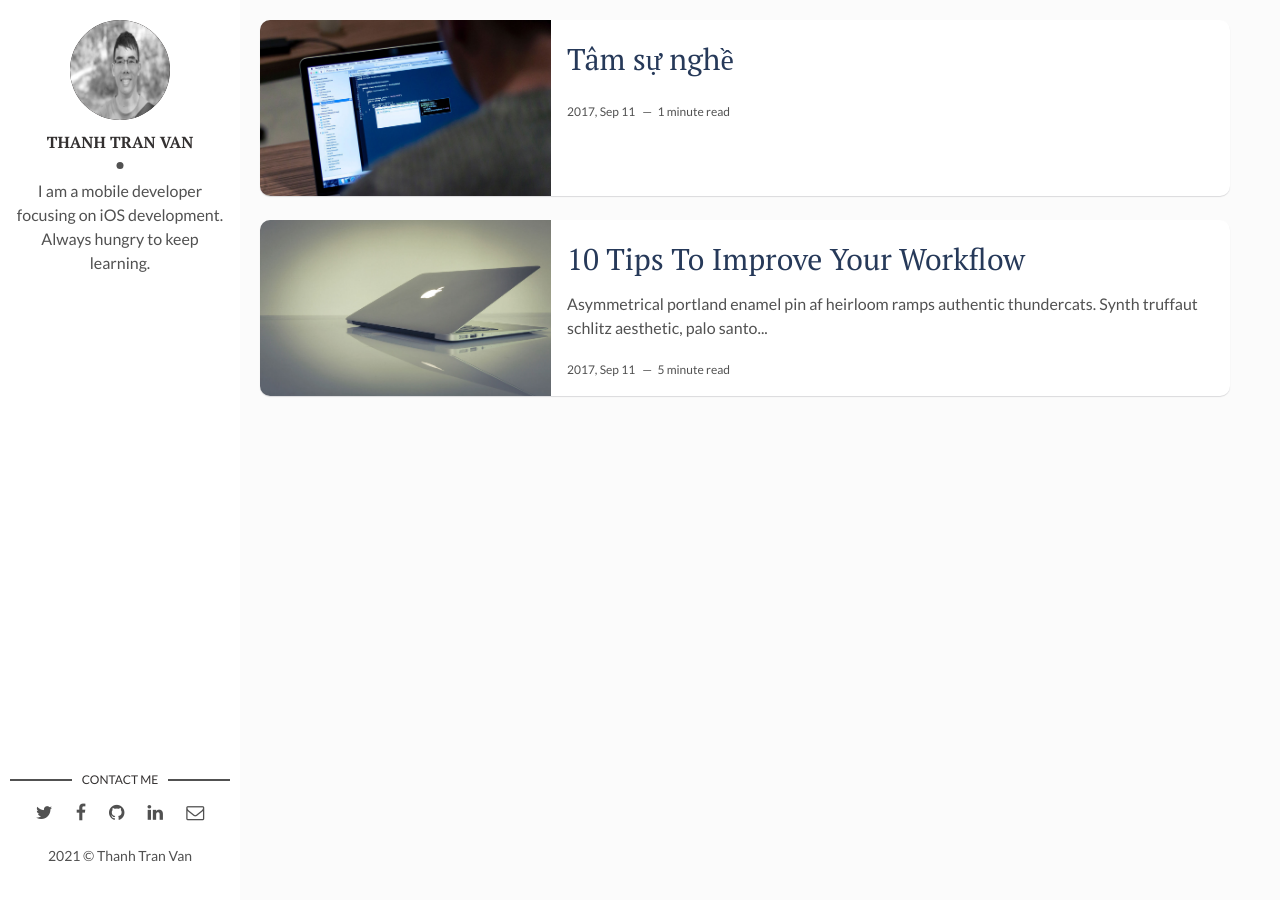
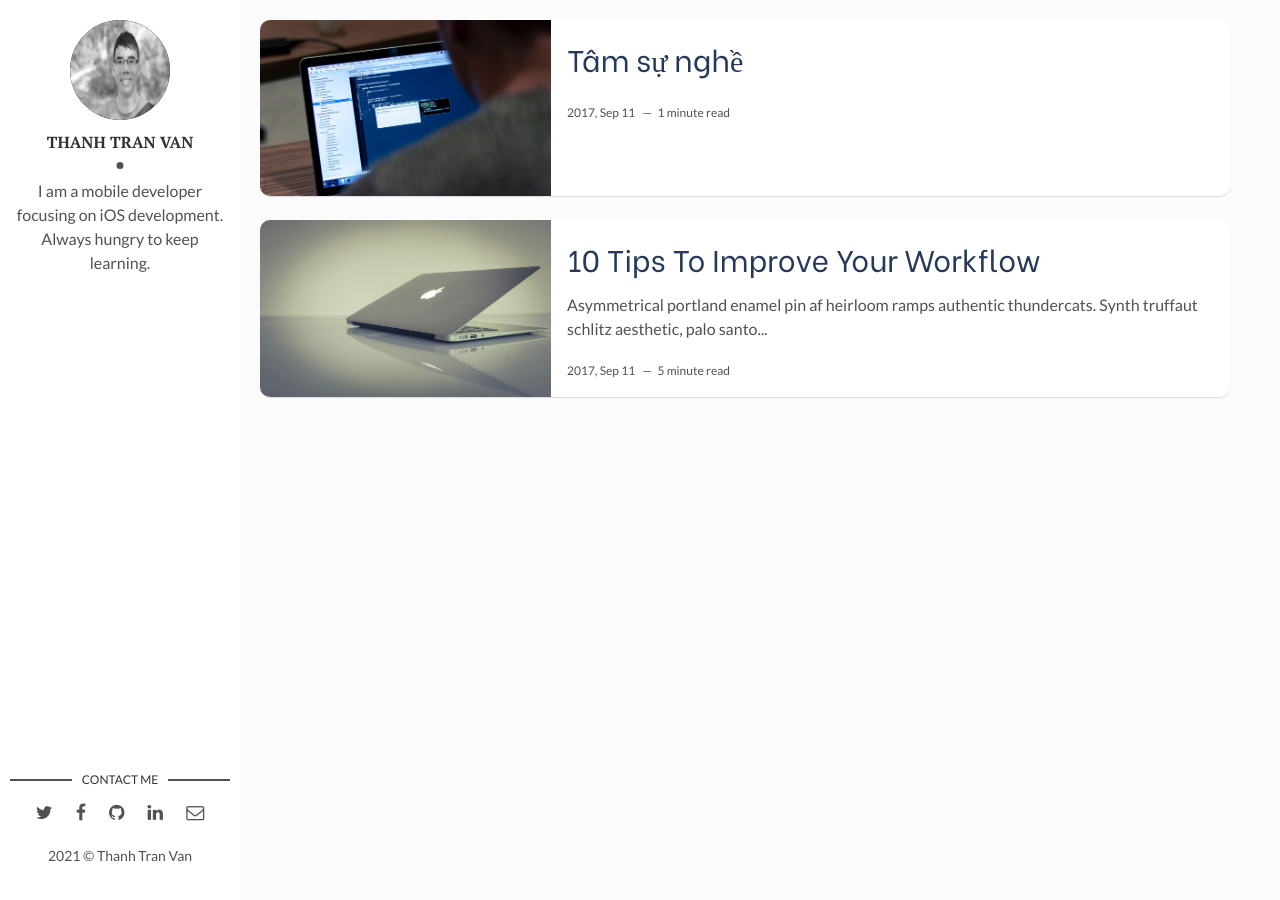
Before and after one commit to vanthanhtran245/vanthanhtran.github.io, a Jekyll site: the page built from index.html, in a window 1280 px wide. Built offline with Jekyll 4.4.1, drawn with Linux system fonts in a browser that asks for light colours; the list of posts is cut into pages by our own code.

```diff
--- a/assets/css/main.css
+++ b/assets/css/main.css
@@ -13,6 +13,20 @@ html {
   /* 2 */
   -webkit-text-size-adjust: 100%;
   /* 2 */
+}
+
+/* be-vietnam-regular - latin */
+@font-face {
+  font-family: 'Be Vietnam';
+  font-style: normal;
+  font-weight: 400;
+  src: url('../fonts/be-vietnam-v2-latin-regular.eot'); /* IE9 Compat Modes */
+  src: local(''),
+       url('../fonts/be-vietnam-v2-latin-regular.eot?#iefix') format('embedded-opentype'), /* IE6-IE8 */
+       url('../fonts/be-vietnam-v2-latin-regular.woff2') format('woff2'), /* Super Modern Browsers */
+       url('../fonts/be-vietnam-v2-latin-regular.woff') format('woff'), /* Modern Browsers */
+       url('../fonts/be-vietnam-v2-latin-regular.ttf') format('truetype'), /* Safari, Android, iOS */
+       url('../fonts/be-vietnam-v2-latin-regular.svg#BeVietnam') format('svg'); /* Legacy iOS */
 }
 
 /* Sections
@@ -1162,7 +1176,7 @@ footer .copyright {
 }
 
 .post .post-content .post-title a {
-  font-family: 'PT Serif', serif;
+  font-family: 'Be Vietnam', serif;
   text-decoration: none;
   color: #263959;
 }
```
Also changed, not shown: assets/fonts/be-vietnam-v2-latin-regular.ttf (added), assets/fonts/be-vietnam-v2-latin-regular.woff (added), assets/fonts/be-vietnam-v2-latin-regular.woff2 (added), 2 other files.
